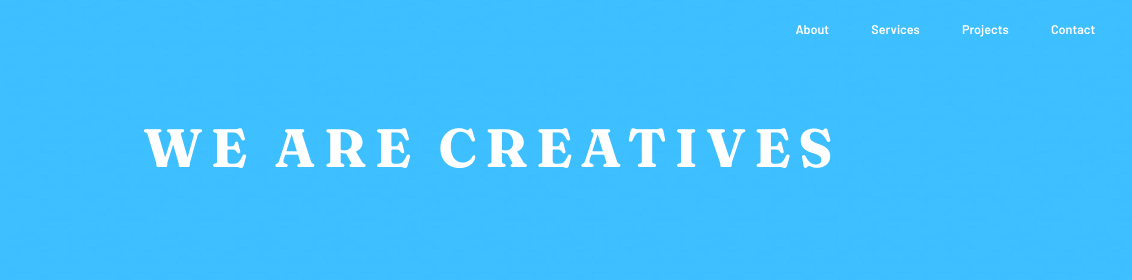
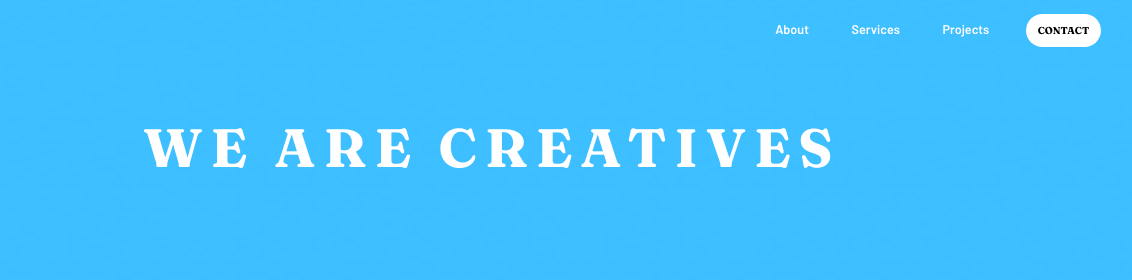
Before and after one commit to Funmi-Amusan/Sunnyside-Agency-Landing-Page, a plain HTML site: page index.html in a window 1280 px wide. Shown: the top 280 px of the page, 148-1280 px from the left. Drawn offline with nearby package versions, Linux system fonts and the light colour scheme.

Commit message:
Update style.css

```diff
--- a/style.css
+++ b/style.css
@@ -58,12 +58,26 @@ header {
     font-family: 'Fraunces';
     text-transform: uppercase;
     font-size: 11px;
-    padding: 0.8em 1em;
+    padding: 0.8em;
     border-radius: 40px;
 }
 
 .logo {
     width: 7em;
+}
+
+nav a {
+    margin: min(2em, 1vw);
+}
+
+.contact {
+    background: white;
+    color: black;
+    text-transform: uppercase;
+    border-radius: 40px;
+    font-family: 'Fraunces';
+    font-size: 10px;
+    padding: 1em 1.2em;
 }
 
 /* For Mobile Menu */
@@ -73,6 +87,7 @@ header {
     display: none;
     outline: none;
 }
+
 
 /*-------- Creatives Section --------*/
 
```
